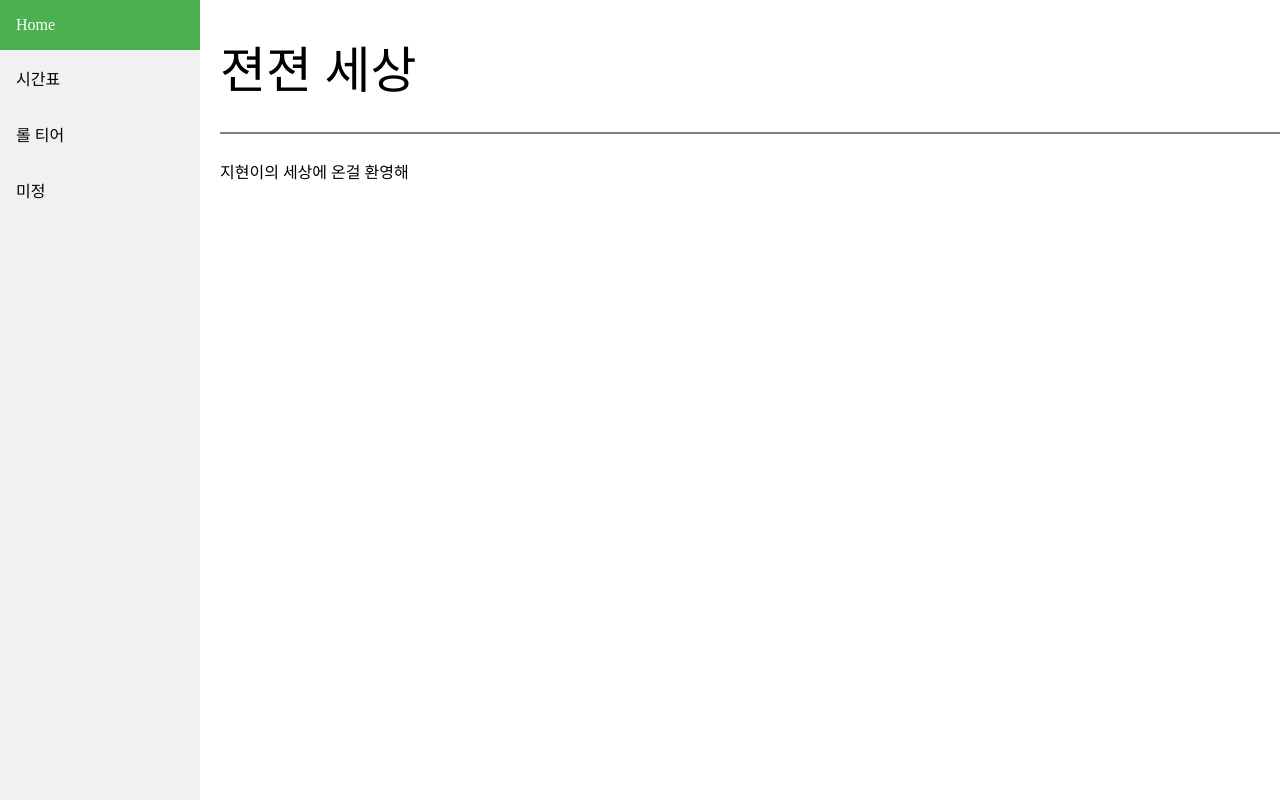
After one commit to junmo814/jihyeon, a PHP site: page /index.php?id=home.php in a window 1280 px wide. The commit adds this page. Run offline with PHP 8.4, Linux system fonts and the light colour scheme.

Commit message:
Add files via upload

```diff
--- /dev/null
+++ b/index.php
@@ -0,0 +1,38 @@
+<!DOCTYPE html>
+<html>
+  <head>
+    <meta charset="utf-8">
+    <meta http-equiv="refresh" content="60">
+    <link rel="stylesheet" href="./main.css">
+    <link rel="stylesheet" href="./menu.css">
+    <title>Welcome to JeonJeon World</title>
+  </head>
+  <body>
+
+    <div class="sidebar">
+      <a class="active" href="index.php?id=home.php">Home</a>
+      <a href="index.php?id=time.php">시간표</a>
+      <a href="index.php?id=lol.php">롤 티어</a>
+      <a href="#about">미정</a>
+    </div>
+
+    <div class="contents">
+      <div class="header">
+        <p>젼젼 세상</p>
+      </div>
+
+      <div class="text">
+        <?php
+        if(isset($_GET['id'])){
+          include './menus/'.$_GET['id'];
+        }
+         ?>
+      </div>
+    </div>
+
+    <div class="footer">
+
+    </div>
+
+  </body>
+</html>
--- a/main.css
+++ b/main.css
@@ -1,47 +1,31 @@
-body {
-  font-family: Arial, Helvetica, sans-serif;
-  margin: 0;
-}
-.header{
-text-align : center;
-font-size: 50px; font-weight: bold;
-/*border-bottom: 5px solid #dbdbdb;*/
+* {
+  margin: 0px;
+  padding: 0px;
+
 }
 
-.content{
-/* border-bottom: 5px solid #dbdbdb; */
-}
-.footer{
-background-color: #dbdbdb;
-padding: 14px 16px;
-color: #888;
-font-size: 10px;
-text-align: right;
+.contents{
+
+  margin-left: 220px;
 }
 
-
-/* Add a black background color to the top navigation */
-.topnav {
-background-color: #333;
-overflow: hidden;
+.header{
+  font-size: 50px;
+  border-bottom: 2px solid gray;
+  padding-top: 30px;
+  padding-bottom: 30px;
 }
 
-/* Style the links inside the navigation bar */
-.topnav a {
-float: left;
-color: #f2f2f2;
-text-align: center;
-padding: 14px 16px;
-text-decoration: none;
-font-size: 17px;
-}
-.topnav a:hover {
-background-color: #ddd;
-color: black;
+.text{
+  padding-top: 25px;
 }
 
-/* Add a color to the active/current link */
-.topnav a.active {
-background-color: #4CAF50;
-color: white;
+.title{
+  font-size: 30px;
 }
+
+.who{
+  color: white;
+  padding: 5px 5px 5px 5px;
+  background-color: #999;
+}
--- /dev/null
+++ b/menu.css
@@ -0,0 +1,56 @@
+/* The side navigation menu */
+.sidebar {
+  margin: 0;
+  padding: 0;
+  width: 200px;
+  background-color: #f1f1f1;
+  position: fixed;
+  height: 100%;
+  overflow: auto;
+}
+
+/* Sidebar links */
+.sidebar a {
+  display: block;
+  color: black;
+  padding: 16px;
+  text-decoration: none;
+}
+
+/* Active/current link */
+.sidebar a.active {
+  background-color: #4CAF50;
+  color: white;
+}
+
+/* Links on mouse-over */
+.sidebar a:hover:not(.active) {
+  background-color: #555;
+  color: white;
+}
+
+/* Page content. The value of the margin-left property should match the value of the sidebar's width property */
+div.content {
+  margin-left: 200px;
+  padding: 1px 16px;
+  height: 1000px;
+}
+
+/* On screens that are less than 700px wide, make the sidebar into a topbar */
+@media screen and (max-width: 700px) {
+  .sidebar {
+    width: 100%;
+    height: auto;
+    position: relative;
+  }
+  .sidebar a {float: left;}
+  div.content {margin-left: 0;}
+}
+
+/* On screens that are less than 400px, display the bar vertically, instead of horizontally */
+@media screen and (max-width: 400px) {
+  .sidebar a {
+    text-align: center;
+    float: none;
+  }
+}
--- /dev/null
+++ b/menus/home.php
@@ -0,0 +1 @@
+<p>지현이의 세상에 온걸 환영해</p>
--- /dev/null
+++ b/menus/lol.php
@@ -0,0 +1,5 @@
+  <p class="who">호인천</p>
+  <iframe src="http://www.op.gg/summoner/userName=%ED%98%B8%EC%9D%B8%EC%B2%9C" width="100%" height="600px"></iframe>
+<br>
+  <p class="who">DRX Nuguri fans</p>
+  <iframe src="http://www.op.gg/summoner/userName=dwg+nuguri+fans" width="100%" height="600px"></iframe>
```
Also changed, not shown: menus/time.php (added, +7 -0 lines).
